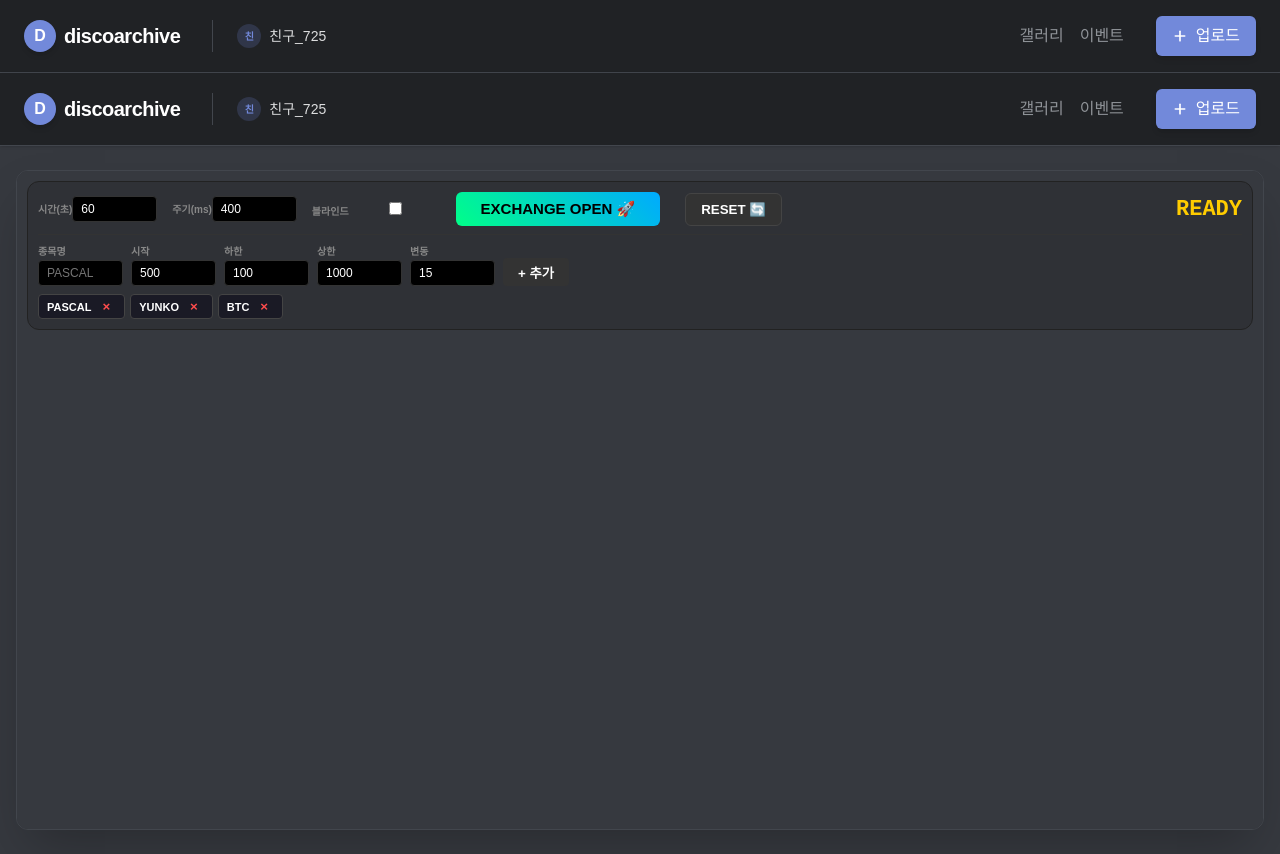
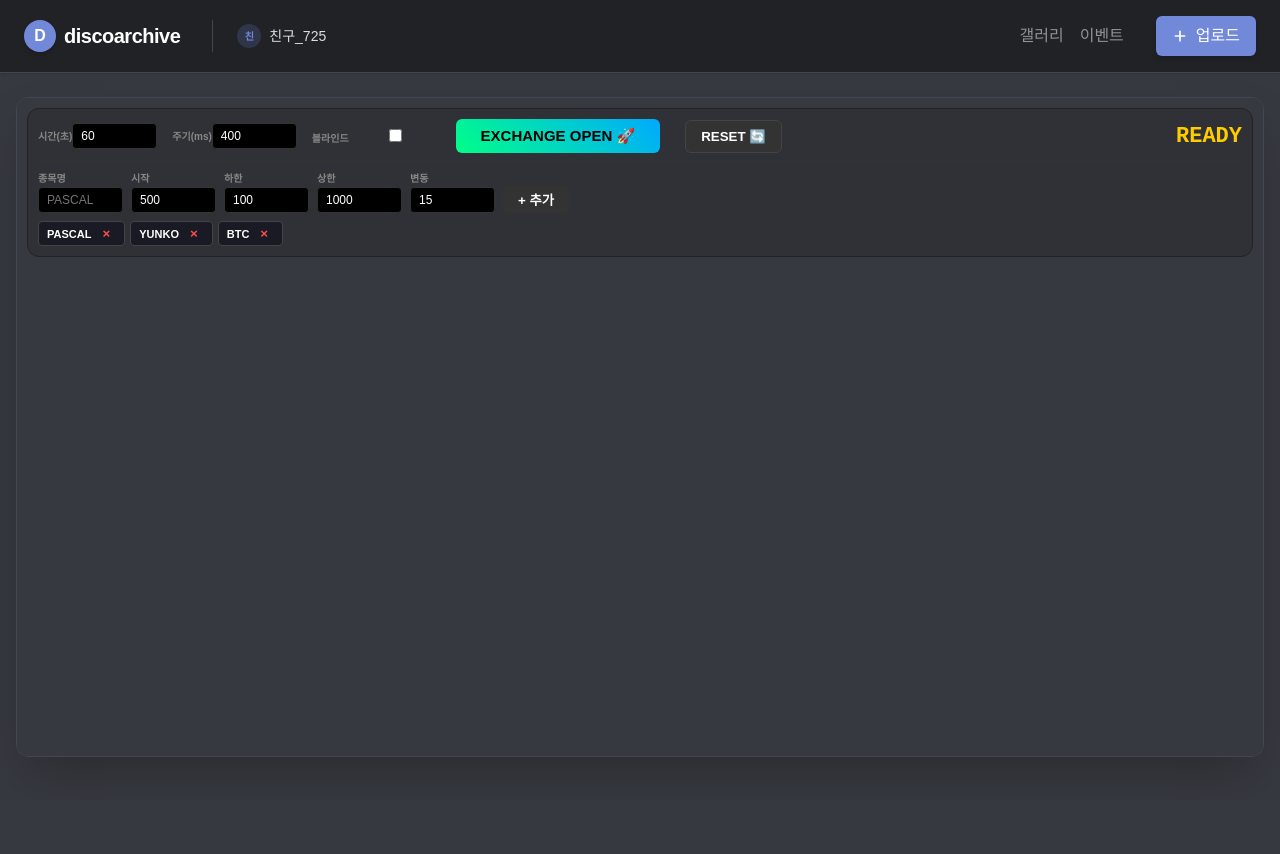
Before and after one commit to icis030298-hash/discoarchive, a Next.js app: page /event in a window 1280 px wide. After the commit the page ends 800 px from the top, so only its background shows below. Built offline with nearby package versions, Linux system fonts and the light colour scheme; no server answers; the database is empty.

Commit message:
fix-nested-layout-on-event-page

```diff
--- a/src/app/event/page.tsx
+++ b/src/app/event/page.tsx
@@ -1,8 +1,5 @@
-import MainLayout from "@/components/MainLayout";
-
 export default function EventPage() {
   return (
-    <MainLayout>
     <div className="flex-1 w-full max-w-7xl mx-auto px-4 py-6">
       <div className="bg-discord-darker rounded-xl border border-discord-divider overflow-hidden shadow-2xl h-[calc(100vh-140px)]">
         <iframe
@@ -14,6 +11,5 @@ export default function EventPage() {
         />
       </div>
     </div>
-    </MainLayout>
   );
 }
```
Lines whose indentation alone changed are shown as unchanged.
